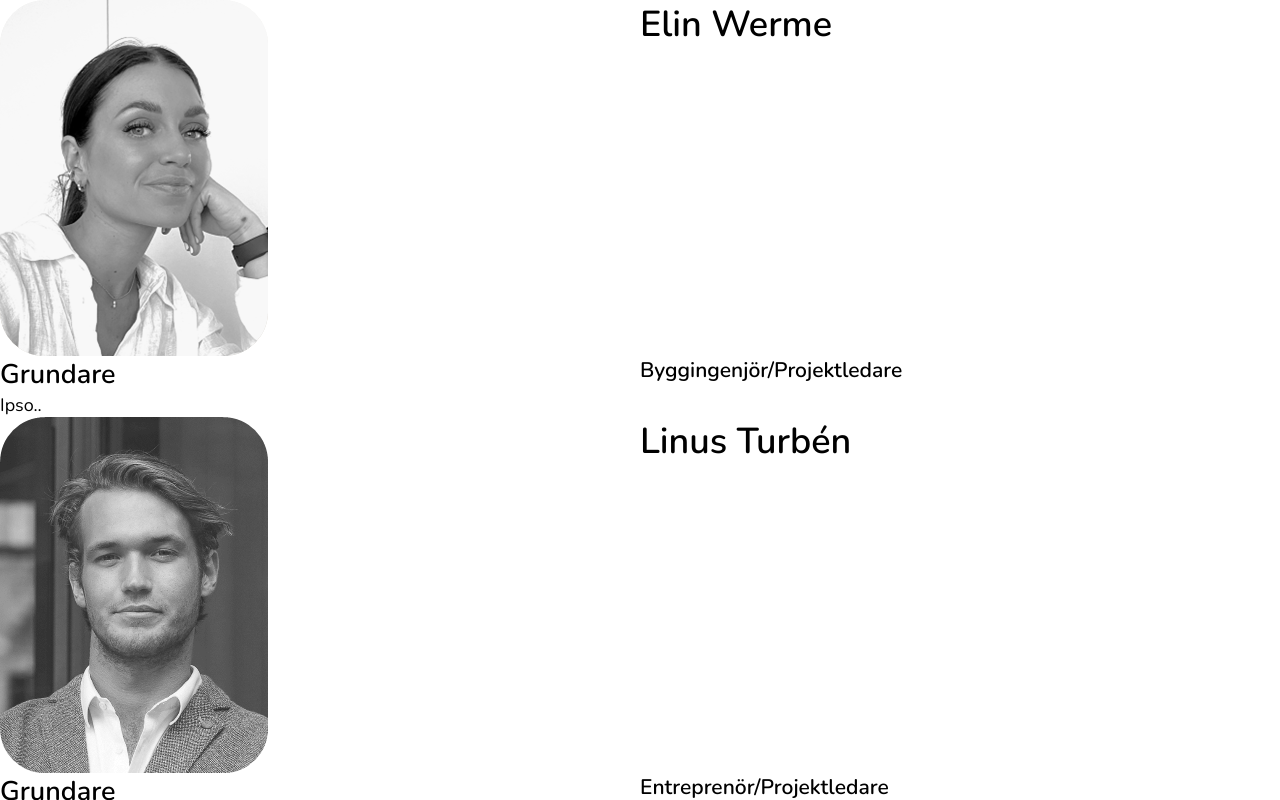
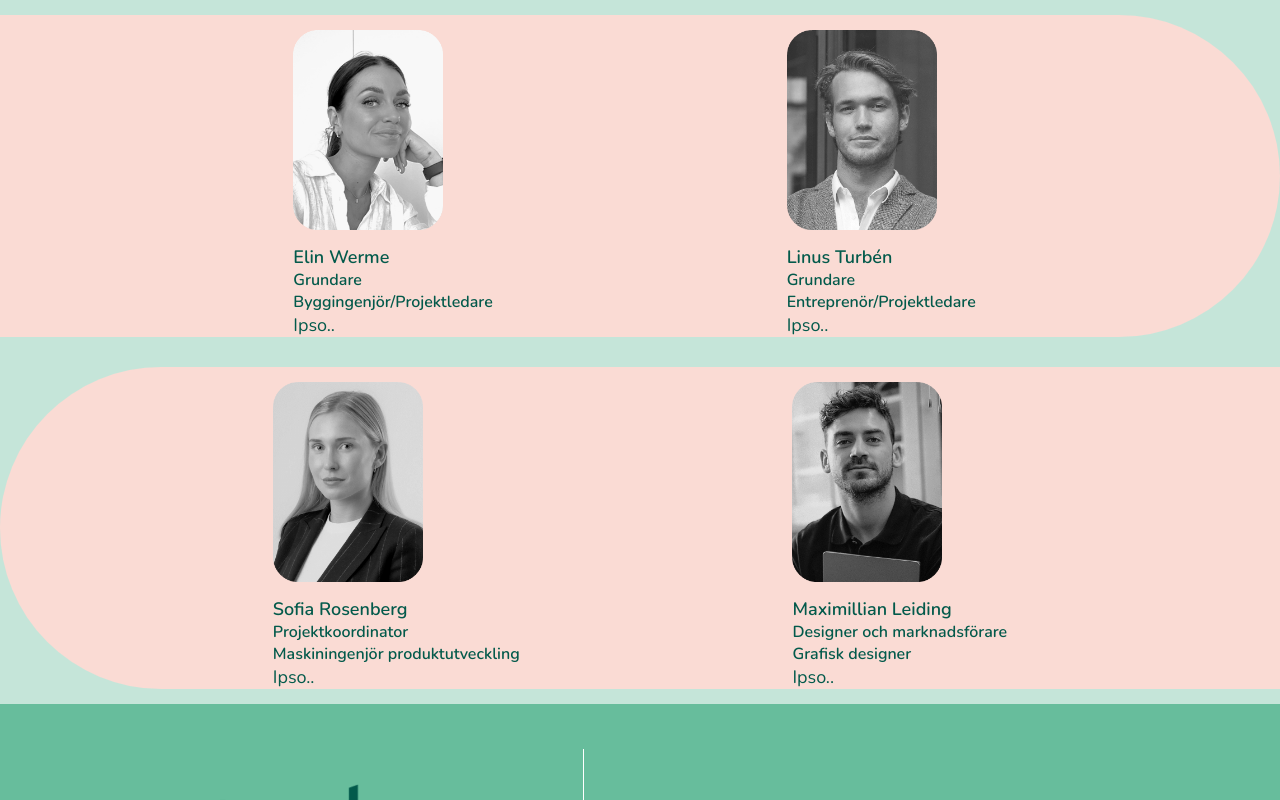
Before and after one commit to Kevin-Krantz/renoveta-frontend, a React (Create React App) app: page /aboutus in a window 1280 px wide. Shown: the top 800 px of the page. Built offline with nearby package versions, Linux system fonts and the light colour scheme.

Commit message:
changed to another layout

```diff
--- a/src/Components/aboutUs/AboutUs.tsx
+++ b/src/Components/aboutUs/AboutUs.tsx
@@ -1,16 +1,12 @@
 import styled from "styled-components";
-import Elin from "../aboutUs/Elin";
-import Linus from "../aboutUs/Linus";
-import Sofia from "../aboutUs/Sofia";
-import Maximillian from "../aboutUs/Maximillian";
+import FirstAboutUs from "./FirstAboutUs";
+import SecondAboutUs from "./SecondAboutUs";
 
 function AboutUs() {
   return (
     <Wrapper>
-      <Elin />
-      <Linus />
-      <Sofia />
-      <Maximillian />
+      <FirstAboutUs />
+      <SecondAboutUs />
     </Wrapper>
   );
 }
@@ -19,6 +15,5 @@ export default AboutUs;
 
 const Wrapper = styled.div`
   display: grid;
-  grid-template-rows: repeat(4, 25%);
-  background-color: var(--bg-tertiary);
+  background-color: var(--bg-secondary);
 `;
--- a/src/Components/aboutUs/ContainerAboutUs.tsx
+++ b/src/Components/aboutUs/ContainerAboutUs.tsx
@@ -10,11 +10,13 @@ interface Props {
 function ContainerAboutUs({ img, name, position, job, text }: Props) {
   return (
     <Wrapper>
-      <img src={img} />
-      <h1>{name}</h1>
-      <h2>{position}</h2>
-      <h3>{job}</h3>
-      <p>{text}</p>
+      <Left src={img} />
+      <div>
+        <Name>{name}</Name>
+        <Job>{position}</Job>
+        <Job>{job}</Job>
+        <p>{text}</p>
+      </div>
     </Wrapper>
   );
 }
@@ -23,13 +25,23 @@ export default ContainerAboutUs;
 
 const Wrapper = styled.div`
   display: grid;
-  grid-template-columns: repeat(2, 50%);
+  color: var(--text-secondary);
+`;
 
-  h1 {
-    font-weight: bolder;
-  }
+const Left = styled.img`
+  height: 200px;
+  width: 150px;
+  padding-bottom: 15px;
+  padding-right: 50px;
+  padding-top: 15px;
+`;
 
-  h2 {
-    font-weight: bold;
-  }
+const Name = styled.p`
+  font-size: 18px;
+  font-weight: bolder;
 `;
+
+const Job = styled.p`
+  font-size: 16px;
+  font-weight: bold;
+`;
--- /dev/null
+++ b/src/Components/aboutUs/FirstAboutUs.tsx
@@ -0,0 +1,37 @@
+import styled from "styled-components";
+import Elin from "../aboutUs/Elin";
+import Linus from "../aboutUs/Linus";
+
+function FirstAboutUs() {
+  return (
+    <Background>
+      <Left>
+        <Elin />
+      </Left>
+      <Right>
+        <Linus />
+      </Right>
+    </Background>
+  );
+}
+
+export default FirstAboutUs;
+
+const Background = styled.div`
+  display: grid;
+  grid-template-columns: 1fr, 1fr;
+  background-color: var(--bg-tertiary);
+  border-bottom-right-radius: 180px;
+  border-top-right-radius: 180px;
+  margin-top: 15px;
+  margin-bottom: 15px;
+  justify-content: space-evenly;
+`;
+
+const Left = styled.span`
+  grid-column: 1;
+`;
+
+const Right = styled.span`
+  grid-column: 2;
+`;
--- /dev/null
+++ b/src/Components/aboutUs/SecondAboutUs.tsx
@@ -0,0 +1,38 @@
+import styled from "styled-components";
+import Sofia from "../aboutUs/Sofia";
+import Maximillian from "../aboutUs/Maximillian";
+
+function SecondAboutUs() {
+  return (
+    <Background>
+      <Left>
+        <Sofia />
+      </Left>
+      <Right>
+        <Maximillian />
+      </Right>
+    </Background>
+  );
+}
+
+export default SecondAboutUs;
+
+const Background = styled.div`
+  display: grid;
+  grid-template-columns: 1fr, 1fr;
+  background-color: var(--bg-tertiary);
+  border-bottom-left-radius: 180px;
+  border-top-left-radius: 180px;
+  background-size: 75%;
+  margin-top: 15px;
+  margin-bottom: 15px;
+  justify-content: space-evenly;
+`;
+
+const Left = styled.span`
+  grid-column: 1;
+`;
+
+const Right = styled.span`
+  grid-column: 2;
+`;
--- a/src/index.css
+++ b/src/index.css
@@ -4,7 +4,8 @@
   --text-primary: #ffffff;
   --text-secondary: #035a4b;
   --bg-primary: #ffffff;
-  --bg-secondary: #035a4b;
+  --bg-secondary: #c5e5d9;
+  --bg-tertiary: #fadbd4;
   --bg-color: #ec4558;
 }
 * {
```
Also changed, not shown: public/images/Rectangle-BG-pink.png (added), public/images/Rectangle-BG-pink2.png (added).
